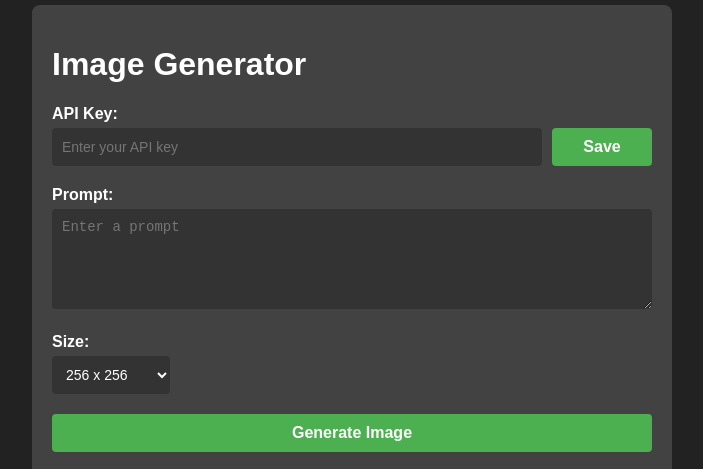
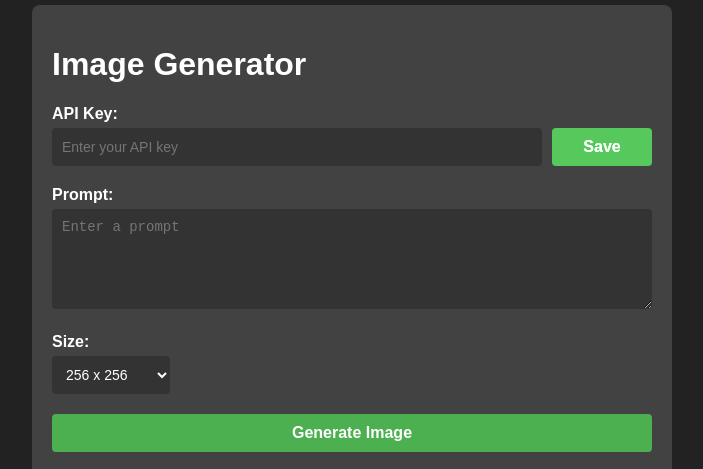
Before and after one commit to Rafael3226/dall-e-client, a plain HTML site: page index.html in a window 1280 px wide. In both pictures the pointer is over the button "Save". Shown: the top 469 px of the page, without its empty margins (288-991 px from the left). Drawn offline with nearby package versions, Linux system fonts and the light colour scheme.

Commit message:
Button Hover Brightness

```diff
--- a/styles.css
+++ b/styles.css
@@ -56,6 +56,10 @@ textarea {
   cursor: pointer;
 }
 
+.btn:hover {
+  filter: brightness(115%);
+}
+
 .submit-btn {
   display: block;
   width: 100%;
```
